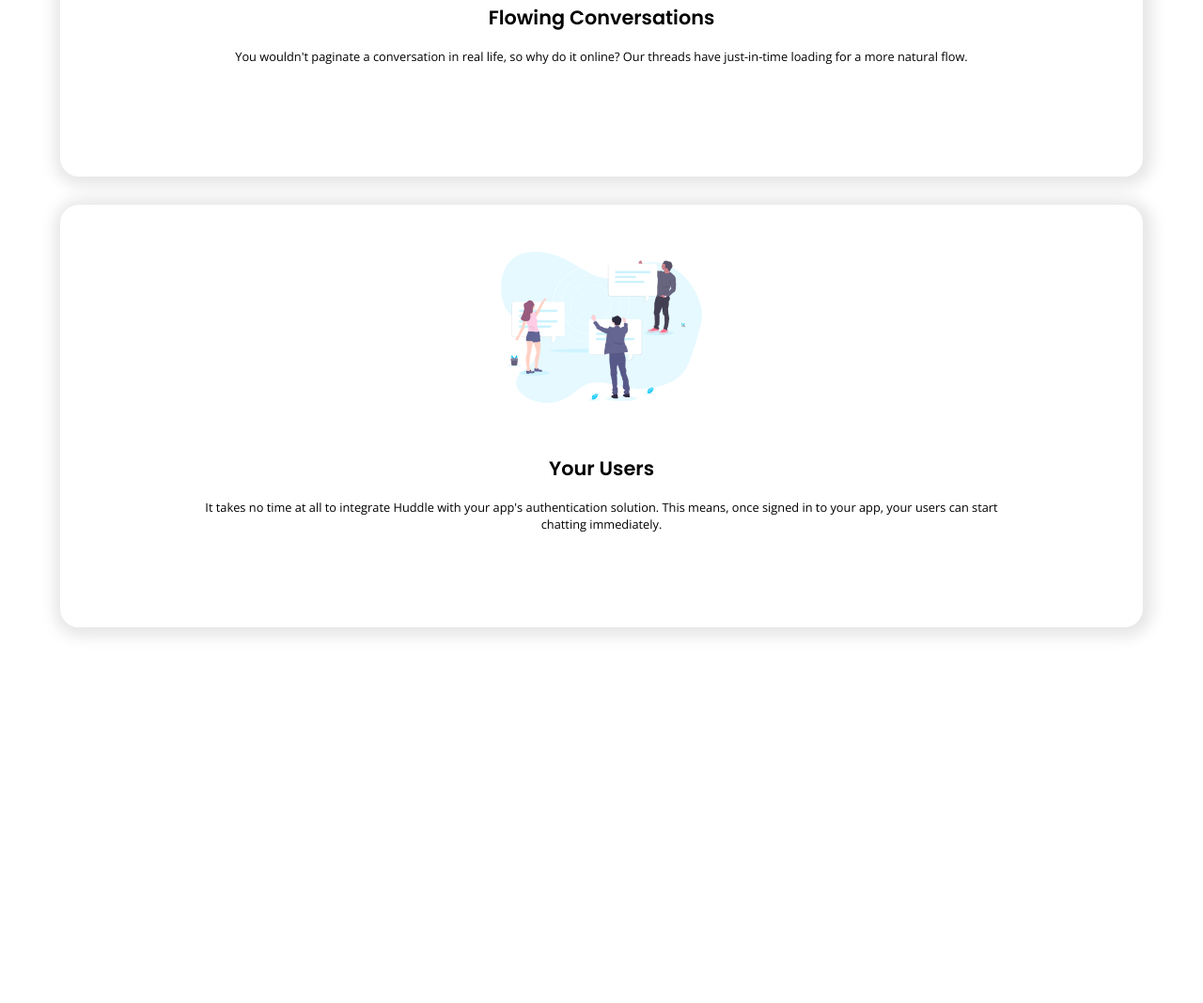
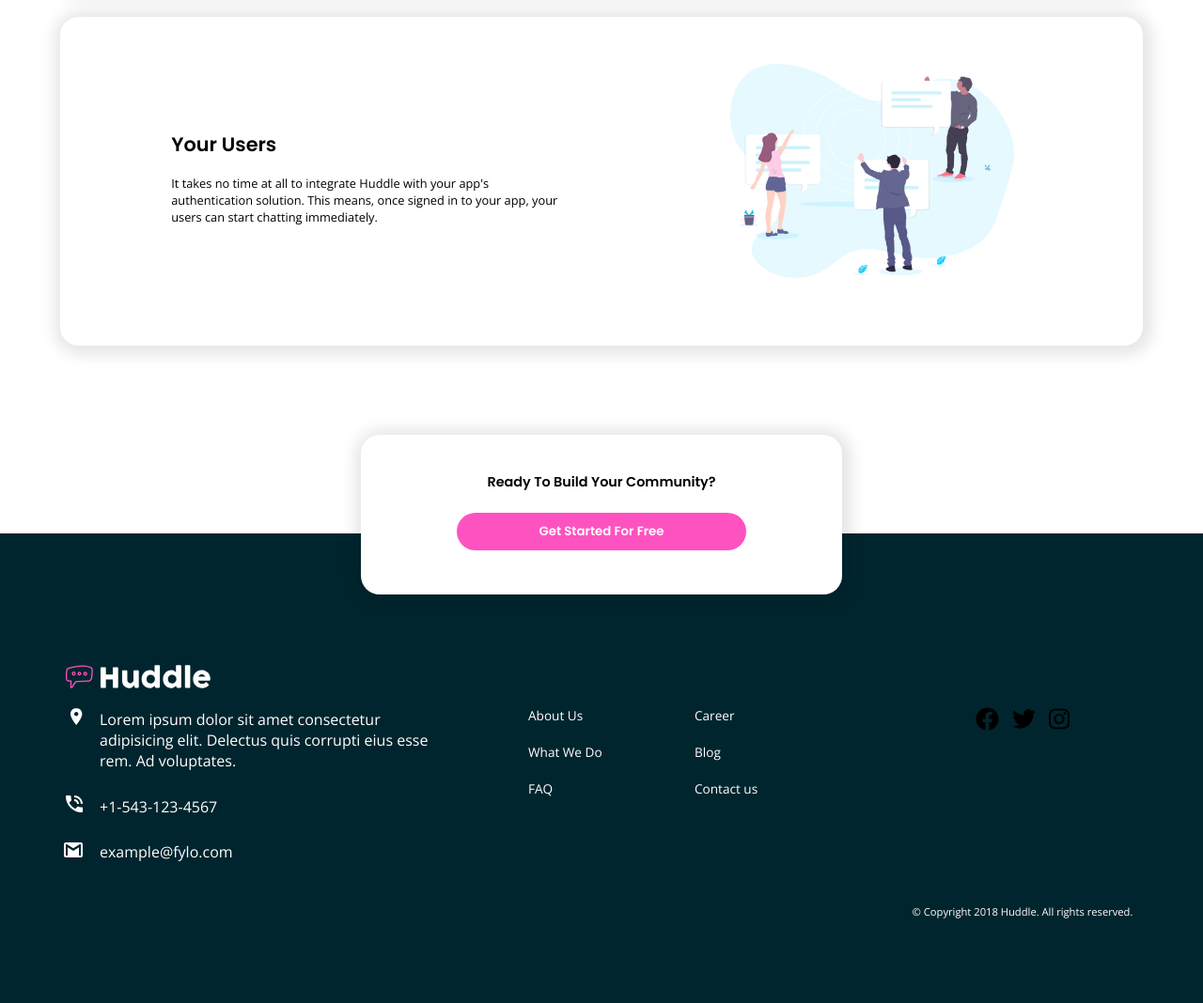
Before and after one commit to dandyson/huddle-landing-page-with-alternating-feature-blocks-master, a plain HTML site: page index.html in a window 1280 px wide. Shown: the part 1325-2393 px from the top of the page at 94% size. Before the commit the page ends 2023 px from the top, so only its background shows below. Drawn offline with nearby package versions, Linux system fonts and the light colour scheme.

Commit message:
Updated responsive styles

```diff
--- a/css/style.css
+++ b/css/style.css
@@ -48,6 +48,8 @@ h1 {
 }
 
 #tryItFree {
+    cursor: pointer;
+    transition: 0.2s ease-in-out;
     background-color: white;
     border-radius: 50px;
     border: none;
@@ -56,6 +58,10 @@ h1 {
     -webkit-box-shadow: 2px 2px 16px 8px rgba(0,0,0,0.1);
     -moz-box-shadow: 2px 2px 16px 8px rgba(0,0,0,0.1);
     box-shadow: 2px 2px 16px 8px rgba(0,0,0,0.1);
+}
+
+#tryItFree:hover {
+    transform: scale(1.3);
 }
 
 /*TOP CONTENT*/
@@ -73,6 +79,8 @@ h1 {
 }
 
 #topContentText button {
+    cursor: pointer;
+    transition: 0.2s ease-in-out;
     margin-top: 20px;
     background-color: white;
     border-radius: 50px;
@@ -82,6 +90,10 @@ h1 {
     background-color: #FE52C0;
     color: white;
     font-family: 'Poppins', sans-serif;
+}
+
+#topContentText button:hover {
+    transform: scale(1.3);
 }
 
 #topContentImg {
@@ -134,11 +146,128 @@ h1 {
     width: 90%;
 }
 
+/*CTA Section*/
+
+#ctaDiv {
+    position: relative;
+    top: 65px;
+    background-color: white;;
+    text-align: center;
+    border-radius: 20px;
+    margin: 0 auto;
+    height: 170px;
+    width: 90%;
+    -webkit-box-shadow: 2px 2px 16px 8px rgba(0,0,0,0.1);
+    -moz-box-shadow: 2px 2px 16px 8px rgba(0,0,0,0.1);
+    box-shadow: 2px 2px 16px 8px rgba(0,0,0,0.1);
+}
+
+#ctaDiv h1 {
+    font-weight: 700;
+    padding-top: 40px;
+    font-size: 0.9em;
+}
+
+#ctaDiv button {
+    cursor: pointer;
+    transition: 0.2s ease-in-out;
+    border-radius: 50px;
+    border: none;
+    height: 40px;
+    width: 60%;
+    background-color: #FE52C0;
+    color: white;
+    font-family: 'Poppins', sans-serif;
+}
+
+#ctaDiv button:hover {
+    transform: scale(1.3);
+}
+
+#ctaDiv > * {
+    padding: 10px;
+}
+
+/* Footer */
+
+footer {
+    color: white;
+    width: 100%;
+    height: 100%;
+    background-color: #00252E;
+}
+
+#contactDiv {
+    padding-top: 140px;
+    padding-left: 20px;
+}
+
+#contactDiv img {
+    height: 25px;
+}
+
+ul {
+    padding-left: 25px;
+}
+
+li {
+    width: 90%;
+    padding-left: 11px;
+    padding-bottom: 10px;
+}
+
+/* Footer list images */
+
+ul.location {
+    list-style-image: url('/images/icon-location.svg');
+}
+
+ul.phone {
+    list-style-image: url('/images/icon-phone.svg');
+}
+
+ul.email {
+    list-style-image: url('/images/icon-email.svg');
+    margin-bottom: 0;
+    padding-bottom: 15px;
+}
+
+/*Footer nav */
+
+#footerNav {
+    margin-top: 20px;
+    margin-left: 30px;
+}
+
+.navList {
+    list-style: none;
+    font-size: 0.85em;
+    padding-left: 10px;
+}
+
+.navList li {
+    padding: 10px;
+}
+
+/* Social Div */
+
+#socialDiv {
+    text-align: center;
+    padding: 20px;
+}
+
+#socialDiv img {
+    height: 25px;
+    padding: 5px;
+}
+
+#socialDiv p {
+    margin-top: 15px;
+    font-size: 0.7em;
+}
 
 
-
-
-/****************** MEDIA QUERIES FOR DESKTOP *******************/
+/*************************************************** MEDIA QUERIES FOR DESKTOP ***************************************************/
 
 @media (min-width: 900px) {
 
@@ -182,4 +311,106 @@ h1 {
         height: 400px;
         margin-top: 35px;
     }
+
+    /* CARDS */
+
+    .cards {
+        display: grid;
+        grid-template-rows: 100%;
+        grid-template-columns: 50% 50%;
+        height: 350px;
+    }
+
+    .cardImages {
+        padding-top: 50px;
+        text-align: center;
+        grid-column-start: 2;
+        grid-column-end: 3;
+        grid-row-start: 1;
+        grid-row-end: 2;
+        height: 65%;
+    }
+
+    .cardText {
+        padding-left: 150px;
+        text-align: left;
+        width: 85%;
+        grid-row-start: 1;
+        grid-row-end: 2;
+    }
+
+    .cardText p {
+        margin: 0px;
+        width: 85%;
+    }
+
+    .cardText > h1 {
+        margin-top: 120px;
+    }
+
+    /*Middle card content swap*/
+
+    #midCardImg {
+        grid-column-start: 1;
+        grid-column-end: 2;
+    }
+
+    #midCardText {
+        padding-left: 30px;
+        grid-column-start: 2;
+        grid-column-end: 3;
+    }
+
+/*CTA Section*/
+
+#ctaDiv {
+    width: 40%;
 }
+
+/* Footer */
+
+footer {
+    height: 500px;
+}
+
+#footerGrid {
+    display: grid;
+    grid-template-columns: 40% 30% 30%;
+}
+
+#contactDiv {
+    padding-top: 140px;
+    padding-left: 70px;
+}
+
+#footerNav {
+    margin-top: 160px;
+    display: grid;
+    grid-template-columns: repeat(2, 50%);
+}
+
+.navListLeft {
+    grid-column-start: 1;
+    grid-column-end: 2;
+}
+
+.navListRight {
+    padding-left: 20px;
+    grid-column-start: 2;
+    grid-column-end: 3;
+}
+
+
+/* Social Div */
+
+#socialDiv {
+    margin-top: 160px;
+    text-align: center;
+    padding: 20px;
+}
+
+#socialDiv p {
+    margin-top: 175px;
+    font-size: 0.7em;
+}
+}
--- a/index.html
+++ b/index.html
@@ -84,6 +84,60 @@
 
   </section>
 
+  <!--CTA DIV-->
+  <section class="ctaDiv">
+    <div id="ctaDiv">
+      <h1>Ready To Build Your Community?</h1>
+      <button>Get Started For Free</button>
+    </div>
+  </section>
+
+  <!--FOOTER-->
+  <footer>
+    <div id="footerGrid">
+
+      <div id="contactDiv">
+        <img src="./images/logo2.svg" alt="footerLogo">
+        <ul class="location">
+          <li>Lorem ipsum dolor sit amet consectetur adipisicing elit. Delectus quis corrupti eius esse rem. Ad
+            voluptates.</li>
+        </ul>
+        <ul class="phone">
+          <li>+1-543-123-4567</li>
+        </ul>
+        <ul class="email">
+          <li>example@fylo.com</li>
+        </ul>
+      </div>
+
+      <div id="footerNav">
+        <div id="navListLeft">
+          <ul class="navList">
+            <li>About Us</li>
+            <li>What We Do</li>
+            <li>FAQ</li>
+          </ul>
+        </div>
+        <div id="navListRight">
+          <ul class="navList">
+            <li>Career</li>
+            <li>Blog</li>
+            <li>Contact us</li>
+          </ul>
+        </div>
+
+      </div>
+
+      <div id="socialDiv">
+        <img src="/images/facebook.svg" alt="Facebook logo" class="socialImages">
+        <img src="/images/twitter.svg" alt="Facebook logo" class="socialImages">
+        <img src="/images/instagram.svg" alt="Facebook logo" class="socialImages">
+        <p>&copy; Copyright 2018 Huddle. All rights reserved.</p>
+      </div>
+
+    </div>
+  </footer>
+
 </body>
 
 </html>
```
